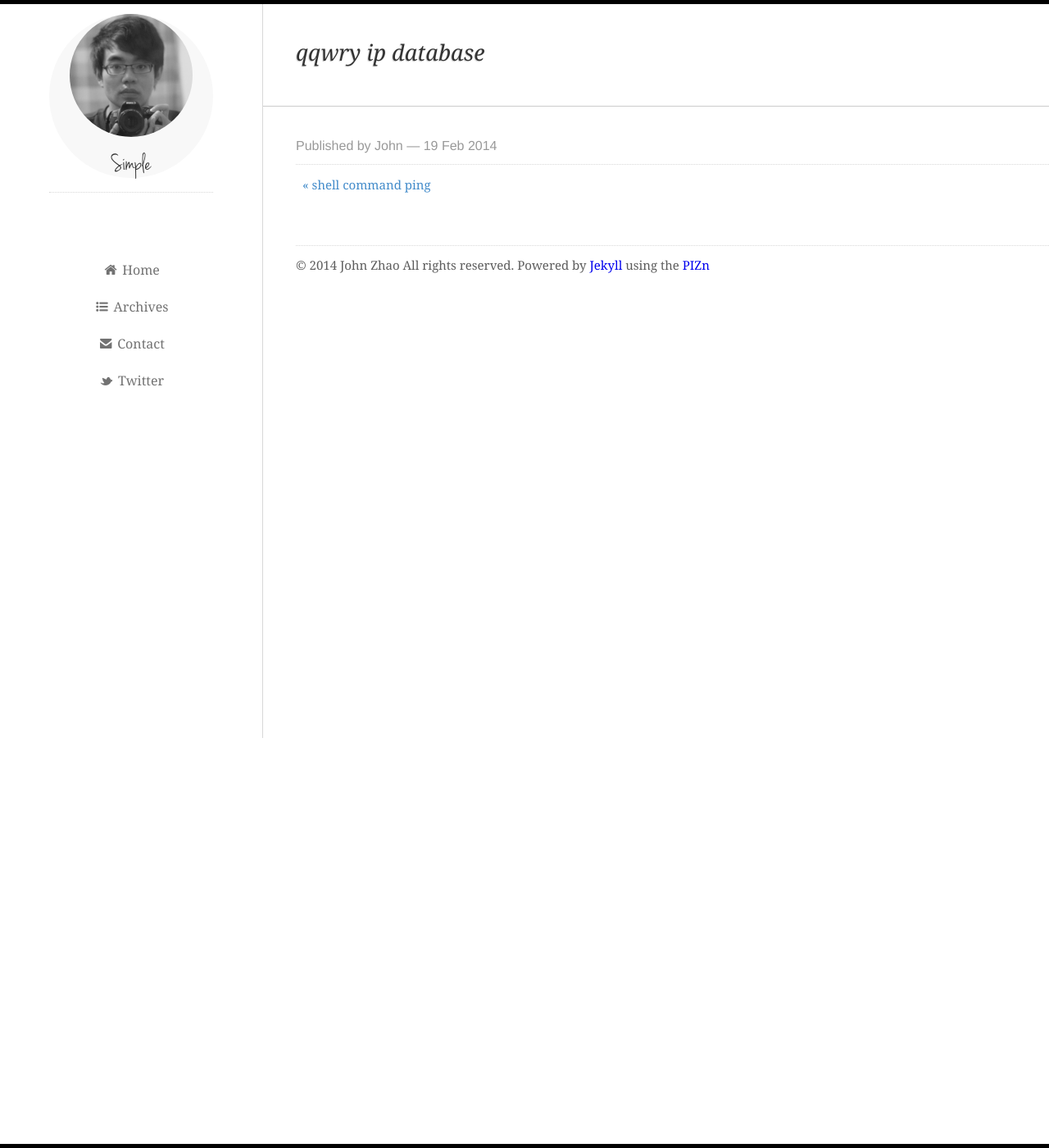
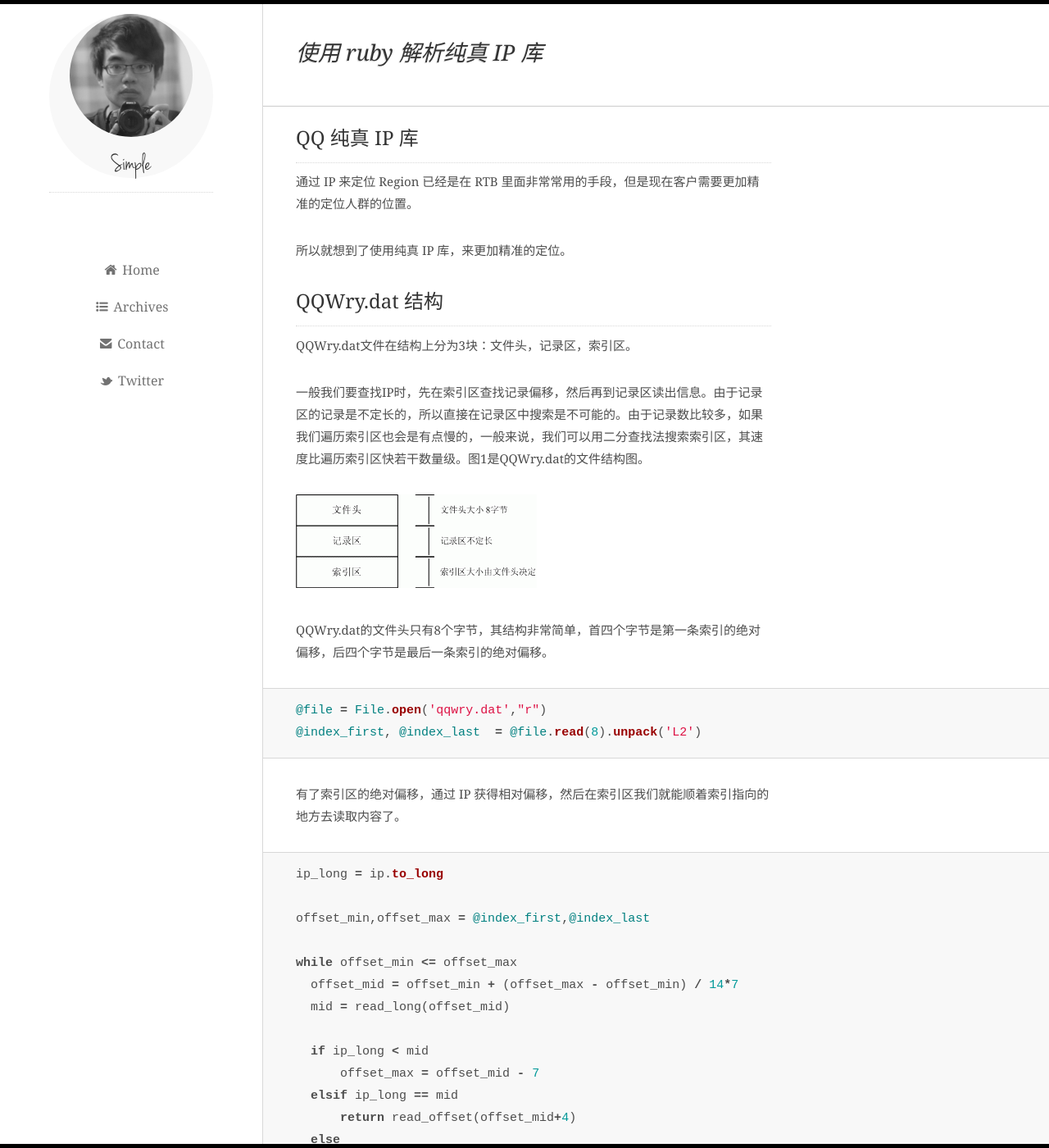
Before and after one commit to zhaoxuan/blog_source, a Jekyll site: the page built from _posts/2014-02-19-qqwry-ip-database.markdown, in a window 1280 px wide and 1400 px high. Shown: the whole window at 82% size. Built offline with Jekyll 4.4.1, drawn with Linux system fonts in a browser that asks for light colours; some of the changed text lies outside the part shown.

Commit message:
two posts

```diff
--- a/_config.yml
+++ b/_config.yml
@@ -13,8 +13,8 @@
 keep_files: ['.git']
 
 title: The Simple
-# url: http://zhaoxuan.github.io
-url: http://www.johninux.com
+url: http://zhaoxuan.github.io
+# url: http://www.johninux.com
 # url: http://localhost:4000
 feed: /atom.xml
 author:
--- a/_posts/2014-02-19-qqwry-ip-database.markdown
+++ b/_posts/2014-02-19-qqwry-ip-database.markdown
@@ -1,7 +1,66 @@
 ---
 layout: post
-title: "qqwry ip database"
+title: "使用 ruby 解析纯真 IP 库"
 date: 2014-02-19 09:36
 comments: true
-categories:
+categories: ruby
 ---
+### QQ 纯真 IP 库
+
+通过 IP 来定位 Region 已经是在 RTB 里面非常常用的手段，但是现在客户需要更加精准的定位人群的位置。
+
+所以就想到了使用纯真 IP 库，来更加精准的定位。
+
+### QQWry.dat 结构
+
+QQWry.dat文件在结构上分为3块：文件头，记录区，索引区。
+
+一般我们要查找IP时，先在索引区查找记录偏移，然后再到记录区读出信息。由于记录区的记录是不定长的，所以直接在记录区中搜索是不可能的。由于记录数比较多，如果我们遍历索引区也会是有点慢的，一般来说，我们可以用二分查找法搜索索引区，其速度比遍历索引区快若干数量级。图1是QQWry.dat的文件结构图。
+
+![图1]({{ site.url }}/images/post/qqwry_dat_pic1.gif)
+
+QQWry.dat的文件头只有8个字节，其结构非常简单，首四个字节是第一条索引的绝对偏移，后四个字节是最后一条索引的绝对偏移。
+
+{% highlight ruby %}
+@file = File.open('qqwry.dat',"r")
+@index_first, @index_last  = @file.read(8).unpack('L2')
+{% endhighlight %}
+
+有了索引区的绝对偏移，通过 IP 获得相对偏移，然后在索引区我们就能顺着索引指向的地方去读取内容了。
+
+{% highlight ruby %}
+ip_long = ip.to_long
+
+offset_min,offset_max = @index_first,@index_last
+
+while offset_min <= offset_max
+  offset_mid = offset_min + (offset_max - offset_min) / 14*7
+  mid = read_long(offset_mid)
+
+  if ip_long < mid
+      offset_max = offset_mid - 7
+  elsif ip_long == mid
+      return read_offset(offset_mid+4)
+  else
+      offset_min = offset_mid + 7
+  end
+end
+
+return read_offset(offset_max+4)
+{% endhighlight %}
+
+通过 read_offset 返回的内容，我们就知道数据存放的地址了，就能直接读取里面的内容了。
+
+这里还有一点需要注意下，qqwry.dat 是用 gb2312 方式编码的，还需处理一下。
+
+详细的代码可以在 [QQ 纯真 IP 库](https://github.com/zhaoxuan/qqwry "Title") 里面找到。
+
+其实早就有了 Gem 可以实现这个功能，为了学习才自己研究一下。
+
+{% highlight ruby %}
+require 'qqwry'
+
+db = QQWry::Database.new('QQWry.Dat')
+r = db.query('8.8.8.8')
+puts "#{r.country} #{r.area}"
+{% endhighlight %}
--- a/_posts/2014-02-19-shell-command-ping.markdown
+++ b/_posts/2014-02-19-shell-command-ping.markdown
@@ -3,5 +3,5 @@
 title: "shell command ping"
 date: 2014-02-19 09:35
 comments: true
-categories:
+categories: shell
 ---
--- a/css/style.css
+++ b/css/style.css
@@ -568,3 +568,21 @@
 }
 
 .pull-right {margin-right: 1px; float: right;}
+
+/*For LaTex display*/
+.MathJax_Display {max-width: 580px;}
+
+/*For img display*/
+/*.alignleft {
+ display: inline;
+ float: left;
+}
+.alignright {
+ display: inline;
+ float: right;
+}*/
+.aligncenter {
+ clear: both;
+ display: block;
+ margin:auto;
+}
```
Also changed, not shown: _posts/2014-02-18-classical-probability.markdown (+34 -2 lines), images/post/qqwry_dat_pic1.gif (added).
